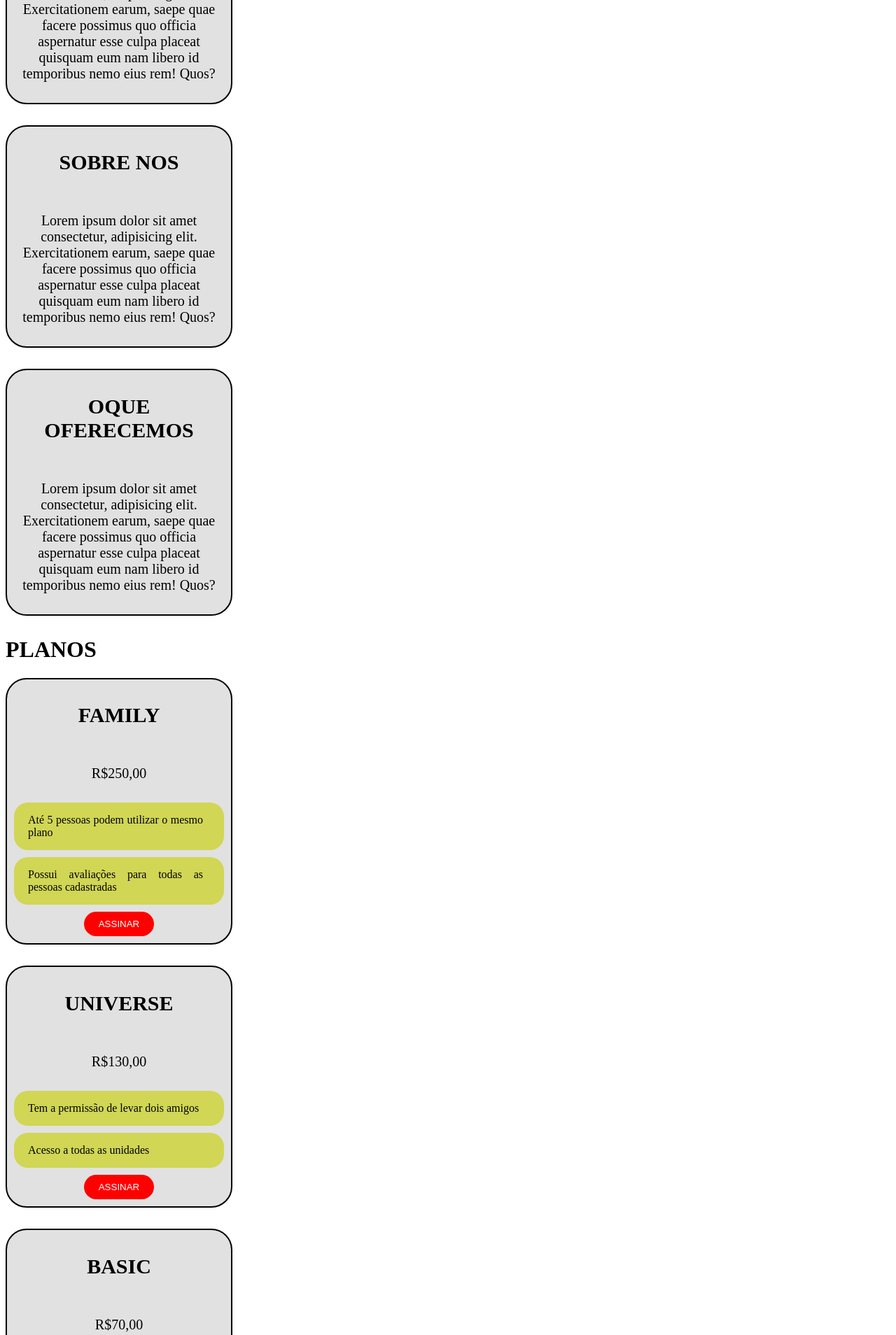
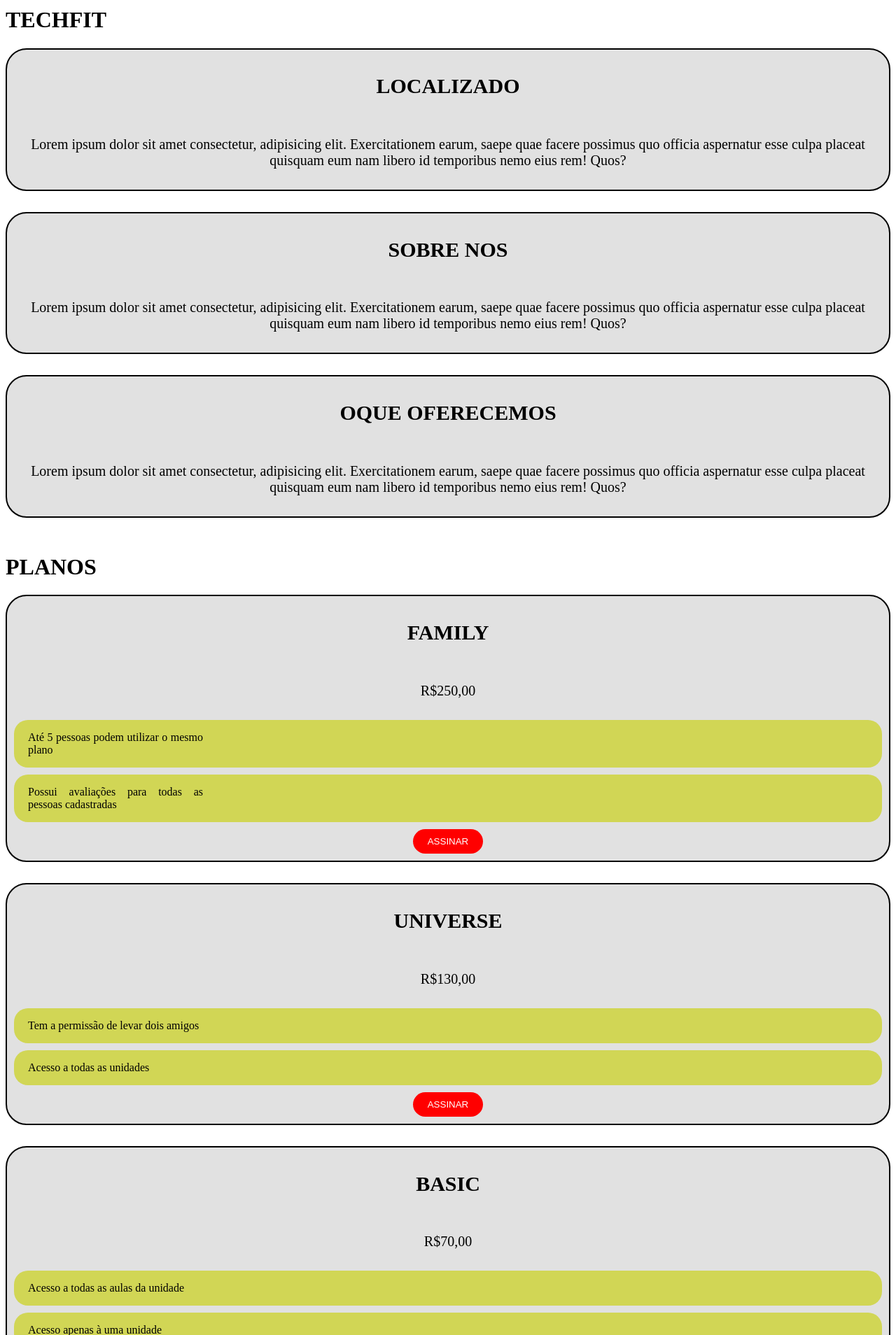
Before and after one commit to Gabriel-cruz209/projeto-techfit, a PHP site: page / in a window 1280 px wide. Shown: the part 398-2306 px from the top of the page at 70% size. Run offline with PHP 8.4, Linux system fonts and the light colour scheme.

Commit message:
Ajustes - VHC

```diff
--- a/src/tela_inicial_web/index.html
+++ b/src/tela_inicial_web/index.html
@@ -4,32 +4,47 @@
     <link rel="preconnect" href="https://fonts.googleapis.com">
     <link rel="preconnect" href="https://fonts.gstatic.com" crossorigin>
     <link href="https://fonts.googleapis.com/css2?family=Noto+Sans+Elbasan&family=Oswald:wght@200..700&family=Press+Start+2P&display=swap" rel="stylesheet">
-    <link href="/utilitarios/fontawesome-free-6.7.2-web/css/fontawesome.css" rel="stylesheet" />
-    <link href="/utilitarios/fontawesome-free-6.7.2-web/css/brands.css" rel="stylesheet" />
-    <link href="/utilitarios/fontawesome-free-6.7.2-web/css/solid.css" rel="stylesheet" />
-    <link href="/utilitarios/fontawesome-free-6.7.2-web/css/sharp-thin.css" rel="stylesheet" />
-    <link href="/utilitarios/fontawesome-free-6.7.2-web/css/duotone-thin.css" rel="stylesheet" />
-    <link href="/utilitarios/fontawesome-free-6.7.2-web/css/sharp-duotone-thin.css" rel="stylesheet" />
+    <link href="../../utilitarios/fontawesome-free-6.7.2-web/css/fontawesome.css" rel="stylesheet" />
+    <link href="../../utilitarios/fontawesome-free-6.7.2-web/css/brands.css" rel="stylesheet" />
+    <link href="../../utilitarios/fontawesome-free-6.7.2-web/css/solid.css" rel="stylesheet" />
+    <link href="../../utilitarios/fontawesome-free-6.7.2-web/css/sharp-thin.css" rel="stylesheet" />
+    <link href="../../utilitarios/fontawesome-free-6.7.2-web/css/duotone-thin.css" rel="stylesheet" />
+    <link href="../../utilitarios/fontawesome-free-6.7.2-web/css/sharp-duotone-thin.css" rel="stylesheet" />
     <meta charset="UTF-8">
     <meta name="viewport" content="width=device-width, initial-scale=1.0">
-    <link rel="stylesheet" href="style.css">
-    <link rel="stylesheet" href="/utilitarios/padrao.css">
+    <link rel="stylesheet" href="./style.css">
+    <link rel="stylesheet" href="../../utilitarios/padrao.css">
     <title>TechFit</title>
 </head>
 <body>
-    <header>
-        <h1><img>TECHFIT</h1>
-        <button>INSCREVER-SE</button>
+    <header id="tabela-web-header">
+        <div class="coluna-informacao">
+            <img src="../../Arquivos/LogoTechFit-removebg-preview.png" alt="logo-techfit" >
+            <h1 class="logo">TECHFIT</h1>
+        </div>
+        <div class="coluna-informacao">
+            <p>PLANOS</p>
+        </div>
+        <div class="coluna-informacao">
+            <p>CONTATOS</p>
+        </div>
+        <div class="coluna-informacao">
+            <button>INSCREVER-SE</button>
+        </div>
     </header>
-    <main>
+    <main id="tabela-web">
         <div class="linha-imagem">
             <!-- <img src="/Arquivos/mulher-ajudando-homem-na-academia.jpg" alt="Mulher e um homem treinando"> -->
         </div>
         <div class="linha-espaco"></div>
         <div class="linha">
             <div class="sublinha">
-                <img>
-                <h1>TECHFIT</h1>
+                <div class="coluna">
+                    <img src="../../Arquivos/LogoTechFit-removebg-preview.png" alt="logo-techfit">
+                </div>
+                <div class="coluna">
+                    <h1>TECHFIT</h1>
+                </div>
                 <div class="coluna-espaco"></div>
             </div>
             <div class="sublinha">
@@ -97,7 +112,8 @@
     </main>
     <footer>
         <div class="coluna-informacao">
-            <h4>TECHFIT</h4>
+            <img src="../../Arquivos/LogoTechFit-removebg-preview.png" alt="logo-techfit">
+            <h4 class="logo">TECHFIT</h4>
         </div>
         <div class="coluna-informacao">
             <h4><i class="fa-brands fa-instagram"></i>techfit@gmail.com</h4>
@@ -108,9 +124,6 @@
         <div class="coluna-informacao">
             <h4><i class="fa-brands fa-facebook"></i>TECHFITACADEMIA</h4>
         </div>
-        <div class="coluna-informacao">
-            <img>
-        </div>
     </footer>
 </body>
 </html>
--- a/src/tela_inicial_web/style.css
+++ b/src/tela_inicial_web/style.css
@@ -1,13 +1,26 @@
-header>button {
+
+#tabela-web {
+    display: flex;
+    flex-direction: column;
+}
+#tabela-web-header {
+    display: flex;
+}
+.coluna-informacao>button {
     margin-right: 20px;
     height: 50px;
     align-self: center;
     border-radius: 15px;
     border: 0px
 }
-header>button:hover {
+.coluna-informacao>button:hover {
     background-color: #ce002d;
     color: #ffffff;
+}
+
+.linha {
+    display: flex;
+    flex-direction: column;
 }
 .coluna-cartao {
     display: flex;
@@ -18,7 +31,7 @@ header>button:hover {
     border-radius: 30px;
     padding: 10px;
     gap: 10px;
-    width: 300px;
+    flex: 1 1 content;
     height: auto;
 }
 .coluna-cartao>h2,.coluna-cartao>p {
@@ -45,7 +58,7 @@ header>button:hover {
     display: flex;
     flex-direction: row;
     flex-wrap: nowrap;
-    width: 300px;
+    width: 100%;
     background-color: #d1d655;
     border-radius: 20px;
 }
@@ -59,3 +72,23 @@ header>button:hover {
     margin-right: 10px;
     max-width: 50px;
 }
+.coluna-informacao {
+    display: flex;
+    flex-direction: row;
+    text-align: center;
+    align-items: center;
+}
+
+.coluna-informacao>img {
+    max-width: 100px;
+}
+.logo {
+    font-size: 1.6em;
+    margin: 0px;
+}
+
+@media screen and (max-width: 600px) {
+    .linha {
+        flex-direction: row;
+    }
+}
```
